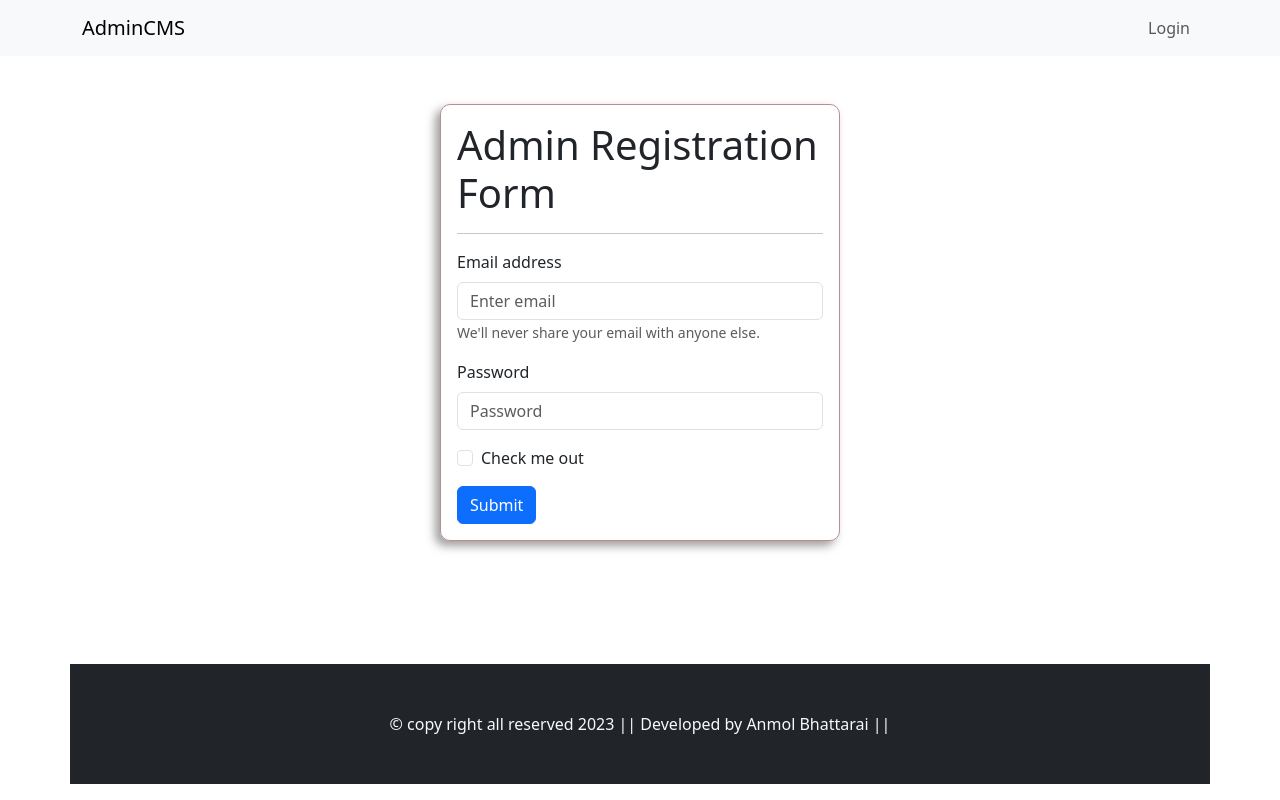
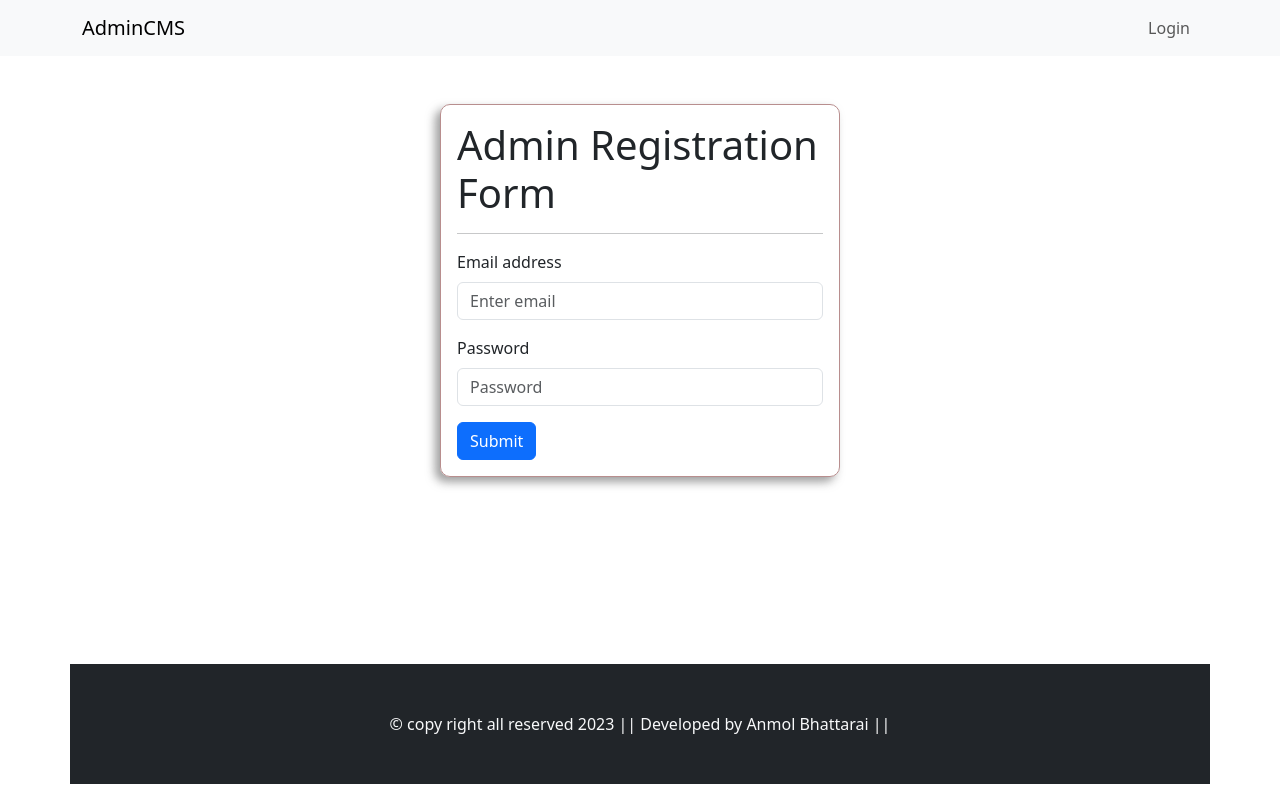
Before and after one commit to anmolft9/CMS_revision_CLIENT, a React (Create React App) app: page /register in a window 1280 px wide. Built offline with nearby package versions, Linux system fonts and the light colour scheme.

Commit message:
made design changes on the admin registration form

```diff
--- a/src/pages/admin-registration/AdminRegistration.js
+++ b/src/pages/admin-registration/AdminRegistration.js
@@ -15,18 +15,16 @@
             <Form.Group className="mb-3" controlId="formBasicEmail">
               <Form.Label>Email address</Form.Label>
               <Form.Control type="email" placeholder="Enter email" />
-              <Form.Text className="text-muted">
-                We'll never share your email with anyone else.
-              </Form.Text>
             </Form.Group>
 
             <Form.Group className="mb-3" controlId="formBasicPassword">
               <Form.Label>Password</Form.Label>
               <Form.Control type="password" placeholder="Password" />
             </Form.Group>
-            <Form.Group className="mb-3" controlId="formBasicCheckbox">
-              <Form.Check type="checkbox" label="Check me out" />
-            </Form.Group>
+            <Form.Group
+              className="mb-3"
+              controlId="formBasicCheckbox"
+            ></Form.Group>
             <Button variant="primary" type="submit">
               Submit
             </Button>
```
